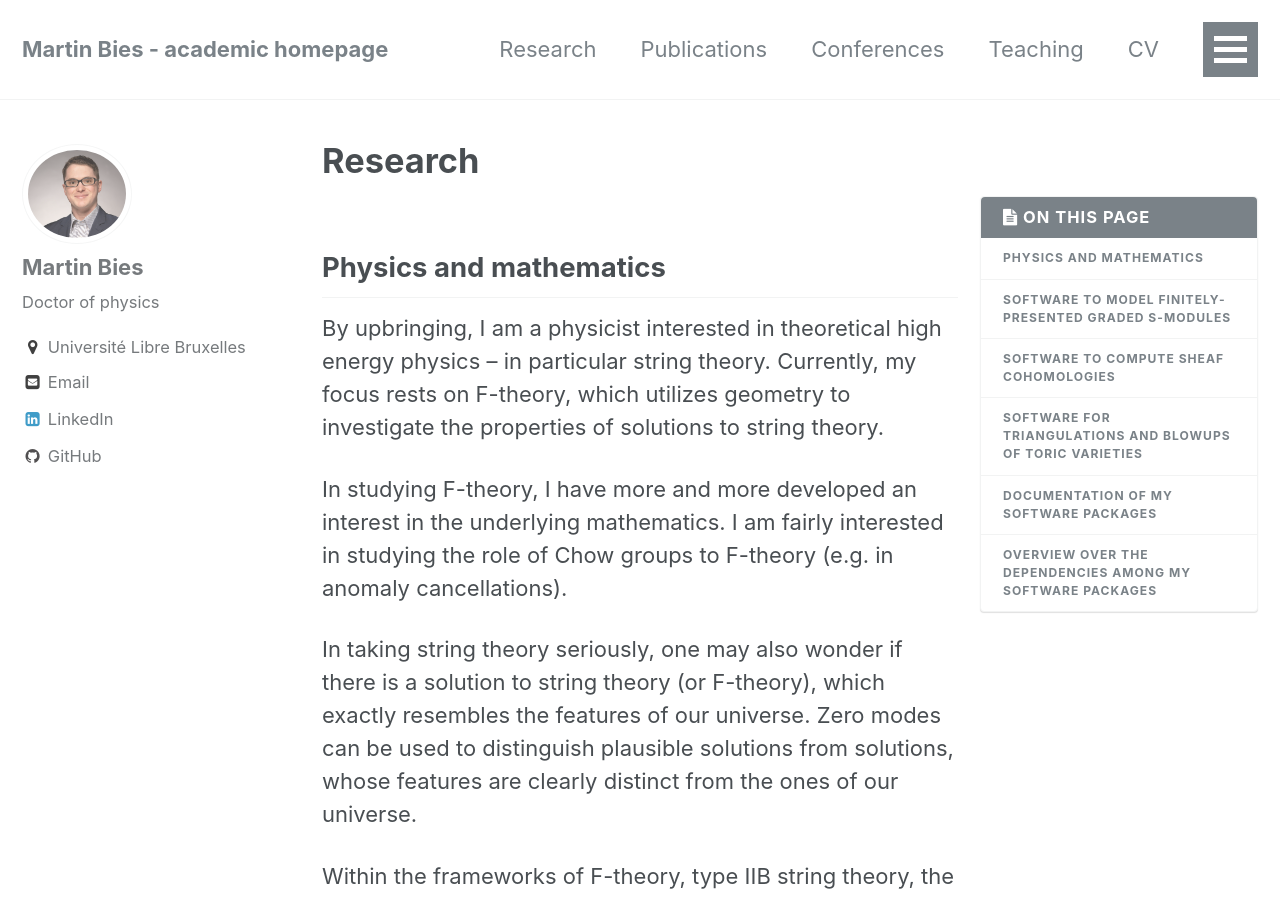
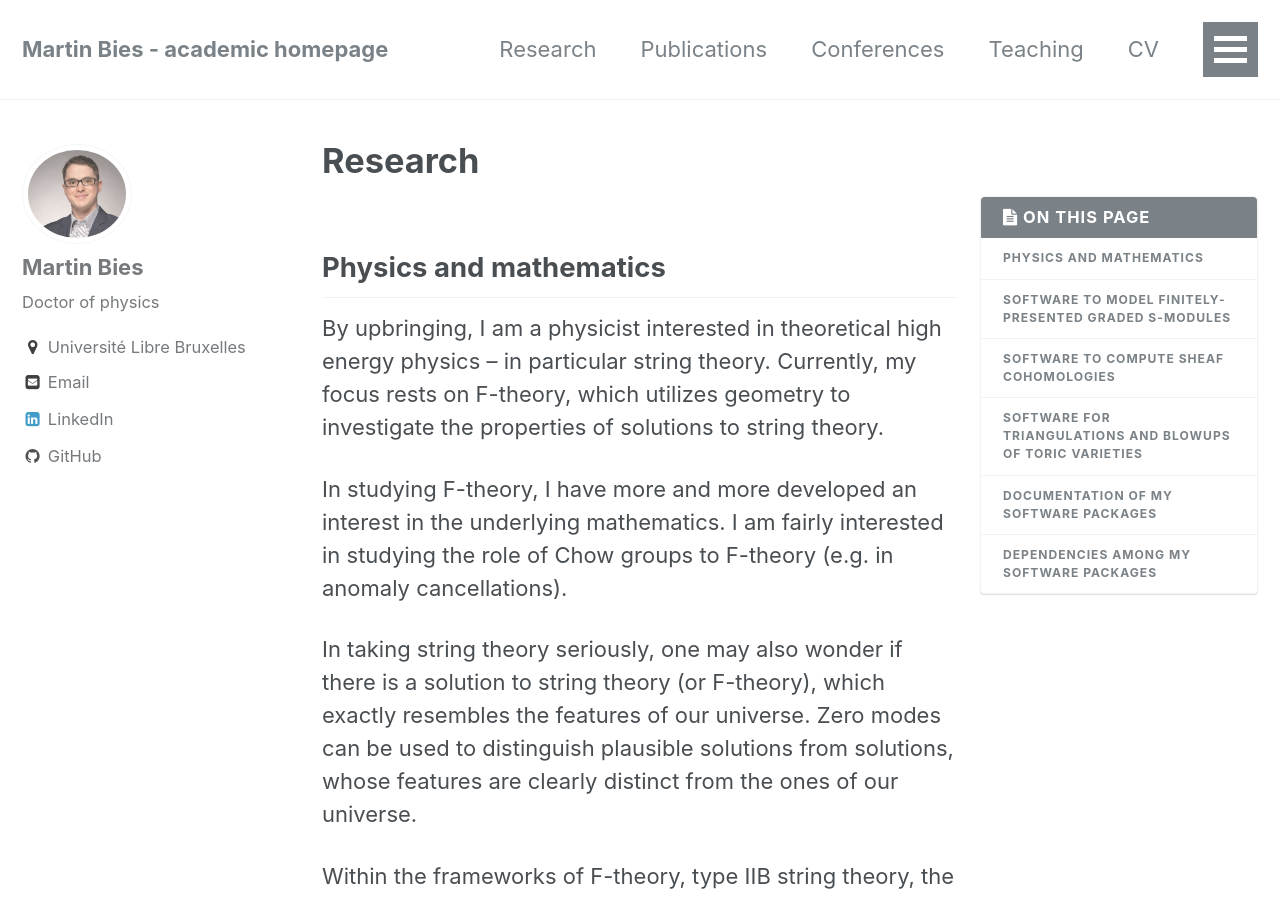
Before and after one commit to MartinBies/MartinBies.github.io, a Jekyll site: the page built from _pages/research.md, in a window 1280 px wide and 900 px high. Built offline with Jekyll 4.4.1, drawn with Linux system fonts in a browser that asks for light colours; some of the changed text lies outside the part shown.

```diff
--- a/_pages/research.md
+++ b/_pages/research.md
@@ -92,7 +92,7 @@ For convenience, you can also download these documentations (latest update on 4
 * [TriangulationsAndBlowupsOfToricVarieties](/TriangulationsAndBlowupsOfToricVarieties.pdf)
 
 
-## Overview over the dependencies among my software packages
+## Dependencies among my software packages
 
 <embed src="/SoftwarePackages.pdf" type="application/pdf"/>
 
```
